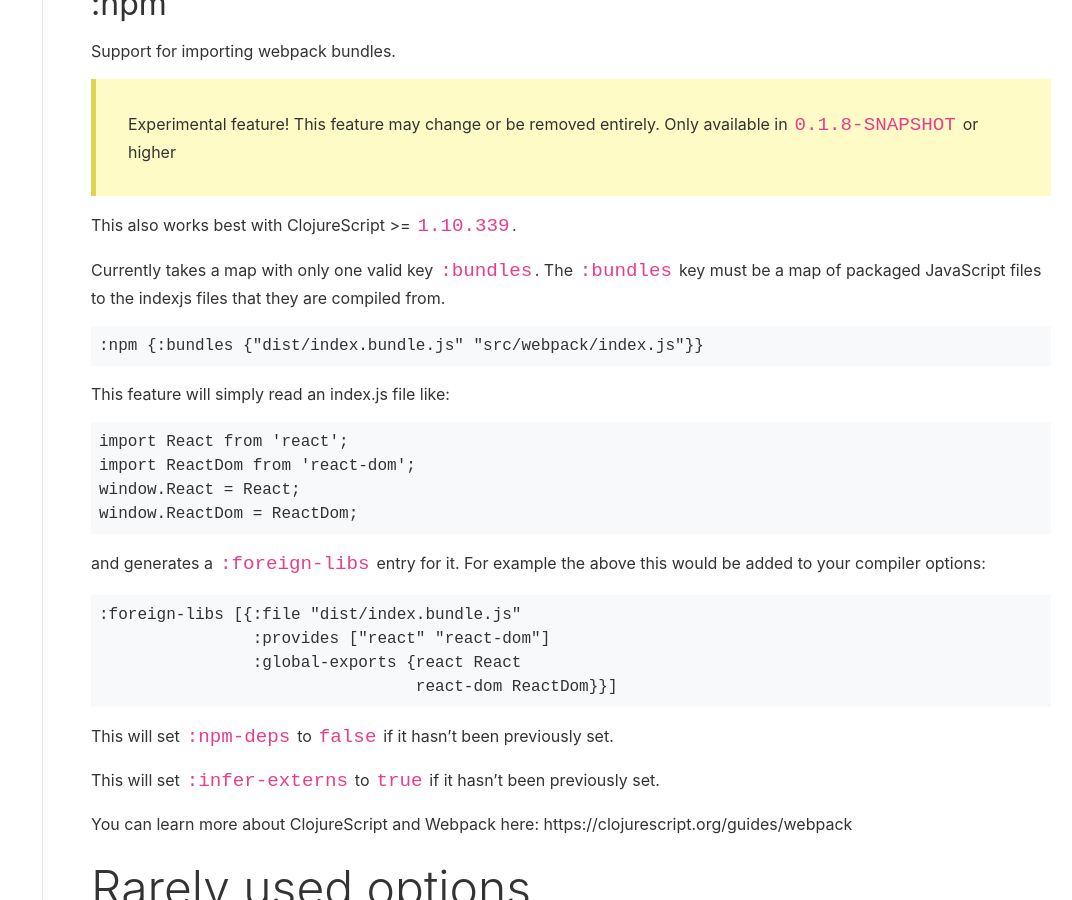
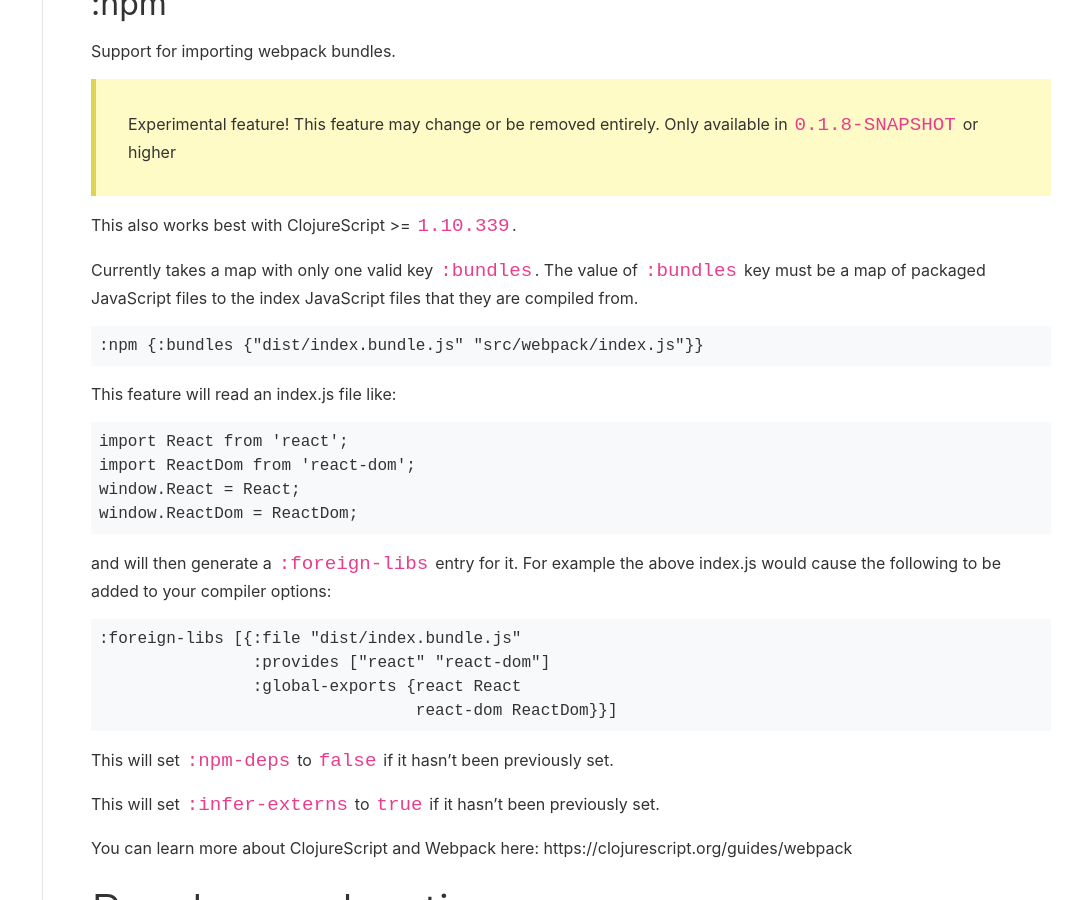
Before and after one commit to bhauman/figwheel-main, a Jekyll site: the page built from docs/config-options.md, in a window 1280 px wide and 900 px high, scrolled down 7261 px. Shown: the whole window, without its empty margins (208-1280 px from the left). Built offline with Jekyll 4.4.1, drawn with Linux system fonts in a browser that asks for light colours; our own code applies the rules of GitHub Pages for plain Markdown files.

Commit message:
update npm docs

```diff
--- a/docs/config-options.md
+++ b/docs/config-options.md
@@ -347,21 +347,22 @@ Support for importing webpack bundles.
 
 This also works best with ClojureScript >= `1.10.339`.
 
-Currently takes a map with only one valid key `:bundles`. The
+Currently takes a map with only one valid key `:bundles`. The value of
 `:bundles` key must be a map of packaged JavaScript files to the
-indexjs files that they are compiled from.
+index JavaScript files that they are compiled from.
 
     :npm {:bundles {"dist/index.bundle.js" "src/webpack/index.js"}}
 
-This feature will simply read an index.js file like:
+This feature will read an index.js file like:
 
     import React from 'react';
     import ReactDom from 'react-dom';
     window.React = React;
     window.ReactDom = ReactDom;
 
-and generates a `:foreign-libs` entry for it. For example the above
-this would be added to your compiler options:
+and will then generate a `:foreign-libs` entry for it. For example the
+above index.js would cause the following to be added to your compiler
+options:
 
     :foreign-libs [{:file "dist/index.bundle.js"
                     :provides ["react" "react-dom"]
```
Also changed, not shown: doc/figwheel-main-options.md (+6 -5 lines), 2 other files.
